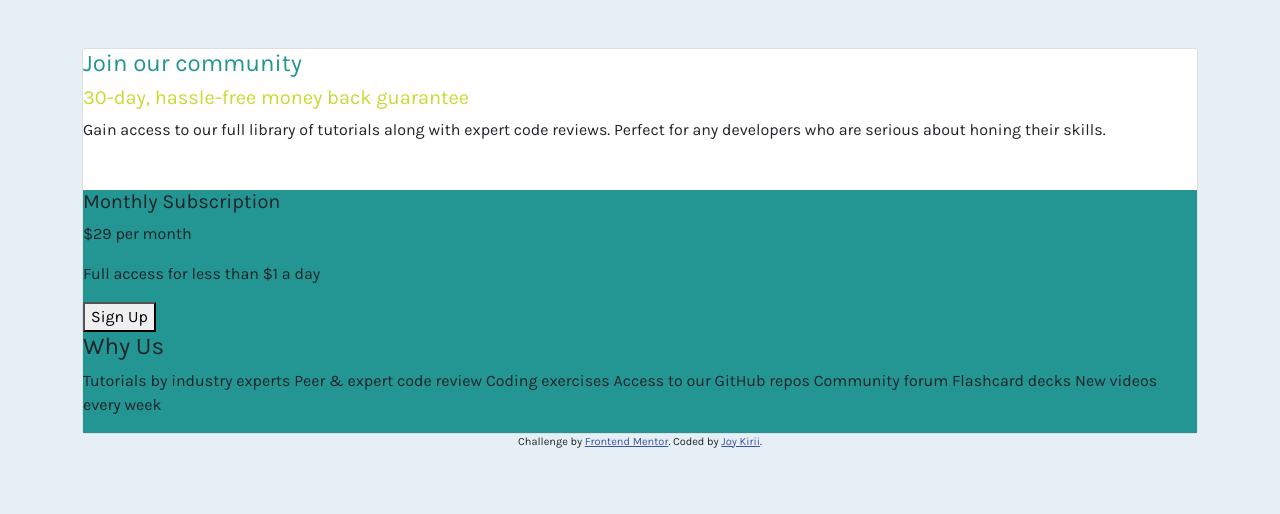
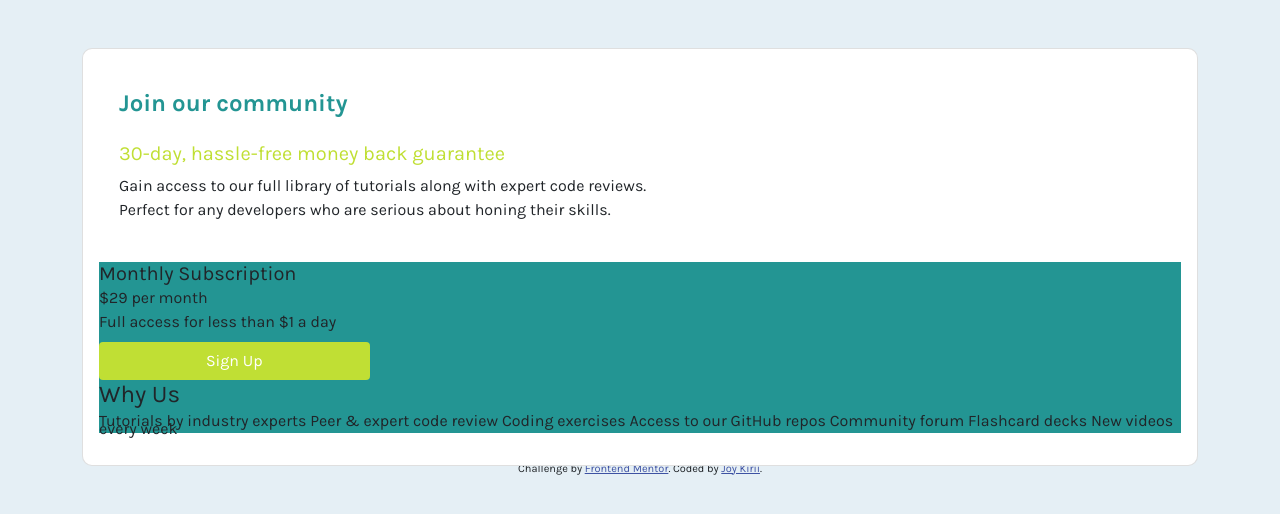
Before and after one commit to Wakarende/single-price-grid-frontend-mentor, a plain HTML site: page index.html in a window 1280 px wide. Drawn offline with nearby package versions, Linux system fonts and the light colour scheme.

Commit message:
style upper card section

```diff
--- a/index.html
+++ b/index.html
@@ -23,11 +23,17 @@
   <div class="container">
     <div class="card  mt-5">
       <!-- Upper Card  -->
-      <div class="upper-card">
-        <h4 class="main-title"> Join our community</h4>
-        <h5 class="description-title">30-day, hassle-free money back guarantee</h5>
-        <p class="mb-5">Gain access to our full library of tutorials along with expert code reviews. Perfect for any
-          developers who are serious about honing their skills. </p>
+      <div class="card-body">
+        <div class="upper-card mb-5">
+          <h4 class="main-title mb-4 mt-4"> Join our community</h4>
+          <h5 class="description-title mb-3">30-day, hassle-free money back guarantee</h5>
+          <p class="">
+            Gain access to our full library of tutorials along with expert code reviews.
+          </P>
+          <p>
+            Perfect for any
+            developers who are serious about honing their skills.
+          </p>
         </div>
         <!-- End Upper Card  -->
         <div class="lower-card">
@@ -36,7 +42,9 @@
             <h5 class="subcription-title">Monthly Subscription</h5>
             <p>&dollar;29 per month</p>
             <p>Full access for less than &dollar;1 a day</p>
-          <Button>Sign Up</Button>
+            <div class="d-grid col-3">
+              <Button class="btn sign-up">Sign Up</Button>
+            </div>
           </div>
           <!-- End Subscription -->
           <!-- Why Us  -->
@@ -48,6 +56,8 @@
           <!-- End Why Us  -->
         </div>
       </div>
+
+    </div>
   </div>
   <footer>
     <p class="attribution">
--- a/style.css
+++ b/style.css
@@ -14,23 +14,39 @@ body{
   background-color:var(--mainBackground);
 }
 /* Upper Card Section  */
+.upper-card{
+  padding-left: 20px;
+}
 .main-title{
   color: var(--mainColour);
+  font-weight: bold;
 }
 .description-title{
   color: var(--secondaryColour);
+
+}
+p{
+  line-height: 0.5;
+}
+.card{
+  border-radius: 10px;
 }
 /* End Upper Card Section  */
 
 /* Lower Card Section  */
 .lower-card{
   background-color: var(--mainColour);
-
+  padding: 0;
 }
 .subscription{
   background-color: var(--mainColour);
+
 }
 .why-us{
     background-color: var(--mainColour);
 }
+.sign-up{
+  background-color: var(--secondaryColour);
+  color: white;
+}
 /* End Lower Card Section  */
```
Lines whose indentation alone changed are shown as unchanged.
